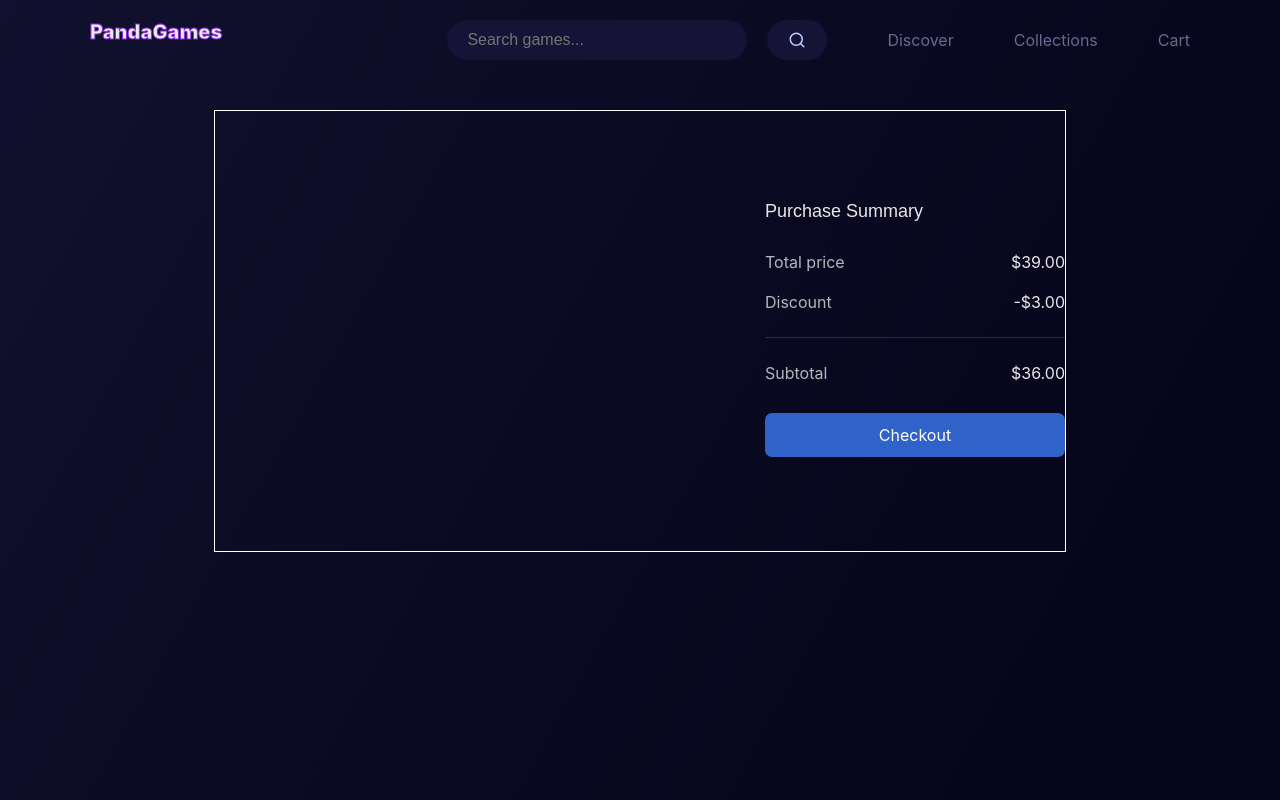
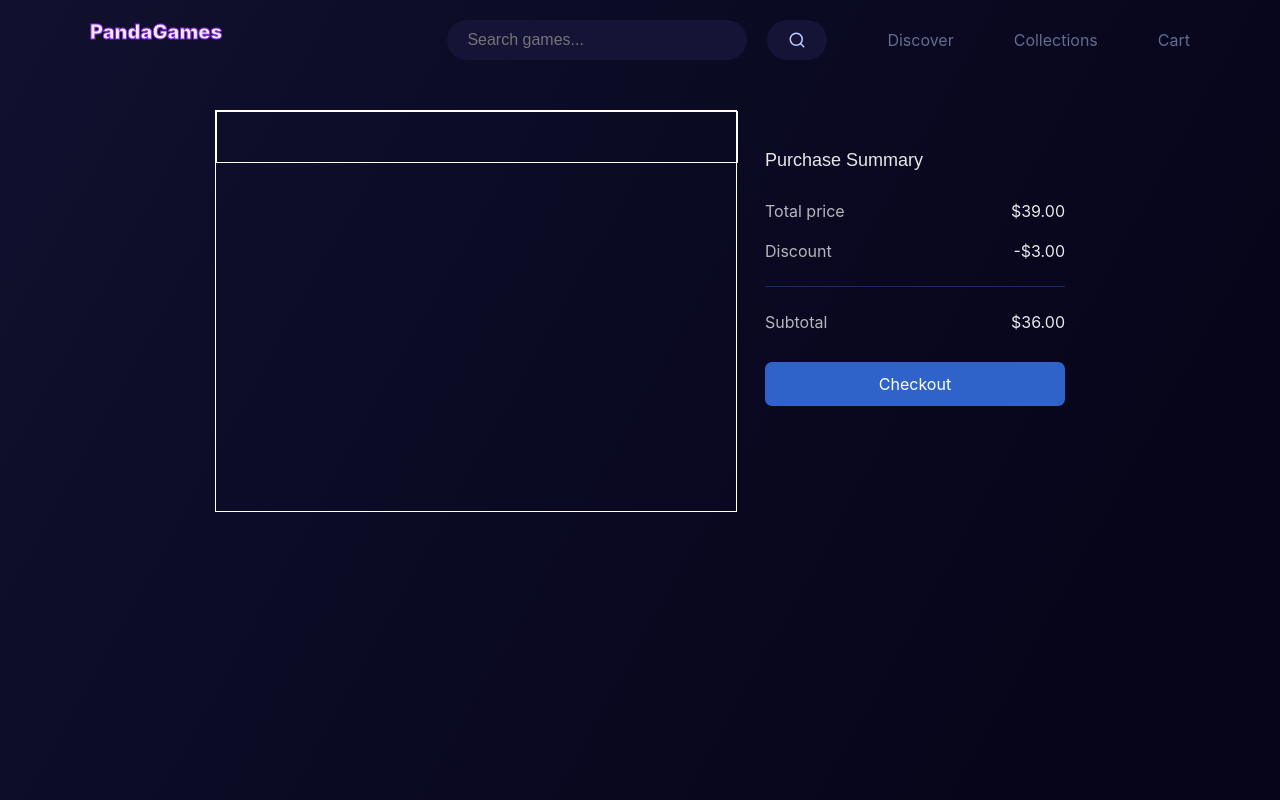
Before and after one commit to Ahumareze/pandagames, a React (Create React App) app: page /checkout in a window 1280 px wide. Built offline with nearby package versions, Linux system fonts and the light colour scheme.

Commit message:
updated checkout page

```diff
--- a/src/components/purchaseSummary/PurchaseSummary.tsx
+++ b/src/components/purchaseSummary/PurchaseSummary.tsx
@@ -1,7 +1,7 @@
 import React, { FC } from 'react';
 
 //types
-import { SummaryAmountProps } from '../../types';
+import { PurchaseSummaryProps, SummaryAmountProps } from '../../types';
 
 //component
 import { PrimaryButton } from '../buttons/Button';
@@ -20,12 +20,10 @@ const SummaryAmount:FC<SummaryAmountProps> = ({name, amount, isDiscount}):JSX.El
 }
 
 
-function PurchaseSummary() {
-    //initialize component
-    const navigate = useNavigate();
+const PurchaseSummary:FC<PurchaseSummaryProps> = ({onClick, isCheckout}):JSX.Element => {
 
     return (
-        <div className={classes.purchaseContainer}>
+        <div className={`${classes.purchaseContainer} ${isCheckout && classes.extraPadding}`}>
             <h3>Purchase Summary</h3>
             <SummaryAmount name='Total price' amount={39.00} isDiscount={false} />
             <SummaryAmount name='Discount' amount={3.00} isDiscount={true} />
@@ -33,7 +31,7 @@ function PurchaseSummary() {
             <SummaryAmount name='Subtotal' amount={36.00} isDiscount={false} />
 
             <div className={classes.buttonContainer}>
-                <PrimaryButton title={'Checkout'} onClick={() => navigate('/checkout')} />
+                <PrimaryButton title={'Checkout'} onClick={() => onClick()} />
             </div>
         </div>
     );
--- a/src/components/purchaseSummary/purchaseSummary.module.css
+++ b/src/components/purchaseSummary/purchaseSummary.module.css
@@ -1,6 +1,9 @@
 .purchaseContainer{
     height: 300px;
     width: 100%;
+    padding-top: 40px;
+}
+.extraPadding{
     padding-top: 90px;
 }
 .purchaseContainer h3{
--- a/src/pages/cart/Cart.tsx
+++ b/src/pages/cart/Cart.tsx
@@ -10,9 +10,12 @@ import { cart } from '../../utilities/links';
 import { Background, Header, PurchaseSummary } from '../../components';
 import { Item } from './components';
 import games from '../../assets/data/games';
+import { useNavigate } from 'react-router-dom';
 
 
 function Cart() {
+    //initialize
+    const navigate = useNavigate();
 
     return (
         <Background bubbles={false} explore={false}>
@@ -31,7 +34,7 @@ function Cart() {
                             ))}
                         </div>
                     </div>
-                    <PurchaseSummary />
+                    <PurchaseSummary isCheckout onClick={() => navigate('/checkout')} />
                 </section>
             </div>
         </Background>
--- a/src/pages/checkout/Checkout.tsx
+++ b/src/pages/checkout/Checkout.tsx
@@ -1,10 +1,11 @@
 import React from 'react';
+
+//styles
+import classes from './checkout.module.css';
 
 //component
 import { Background, Header, PurchaseSummary } from '../../components';
-
-//styles
-import classes from './checkout.module.css';
+import Navigation from './components/navigation/Navigation';
 
 function Checkout() {
     return (
@@ -13,9 +14,9 @@ function Checkout() {
                 <Header active={''} />
                 <section className={classes.section}>
                     <div className={classes.main}>
-
+                        <Navigation />
                     </div>
-                    <PurchaseSummary />
+                    <PurchaseSummary isCheckout={false} onClick={() => console.log('')} />
                 </section>
             </div>
         </Background>
--- a/src/pages/checkout/checkout.module.css
+++ b/src/pages/checkout/checkout.module.css
@@ -8,5 +8,14 @@
     display: grid;
     grid-template-columns: 520px 1fr;
     gap: 30px;
+}
+.main{
+    height: 400px;
+    width: 100%;
     border: 1px solid #fff;
 }
+.navigationContainer{
+    height: 50px;
+    width: 100%;
+    border: 1px solid #fff;
+}
--- /dev/null
+++ b/src/pages/checkout/components/navigation/Navigation.tsx
@@ -0,0 +1,14 @@
+import React from 'react';
+
+//styles
+import classes from '../../checkout.module.css';
+
+function Navigation() {
+    return (
+        <div className={classes.navigationContainer}>
+
+        </div>
+    );
+}
+
+export default Navigation;
--- a/src/types.ts
+++ b/src/types.ts
@@ -94,3 +94,8 @@ export interface SelectedHeaderProps{
 export interface StarsProps{
     rated: boolean
 }
+
+export interface PurchaseSummaryProps{
+    onClick: () => void,
+    isCheckout: boolean
+}
```
